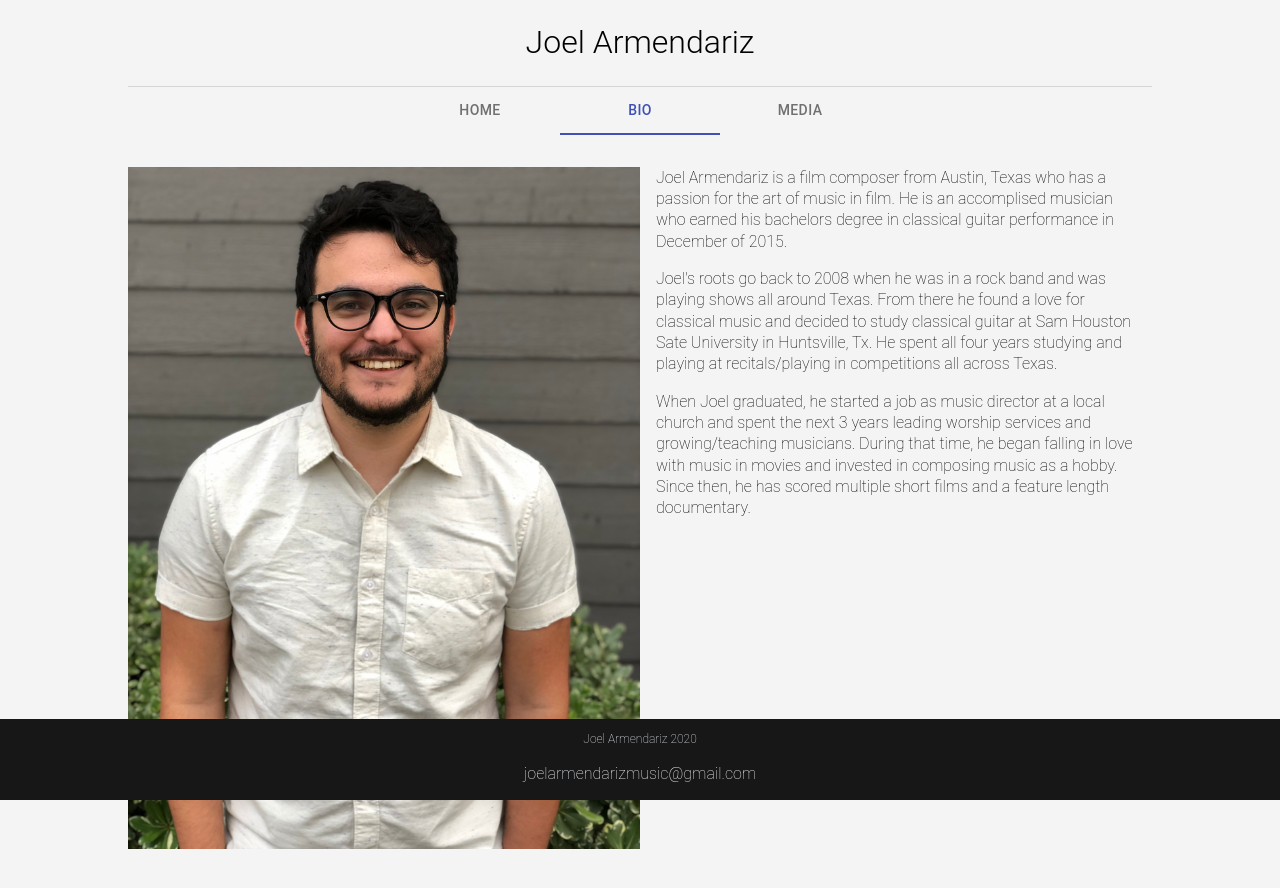
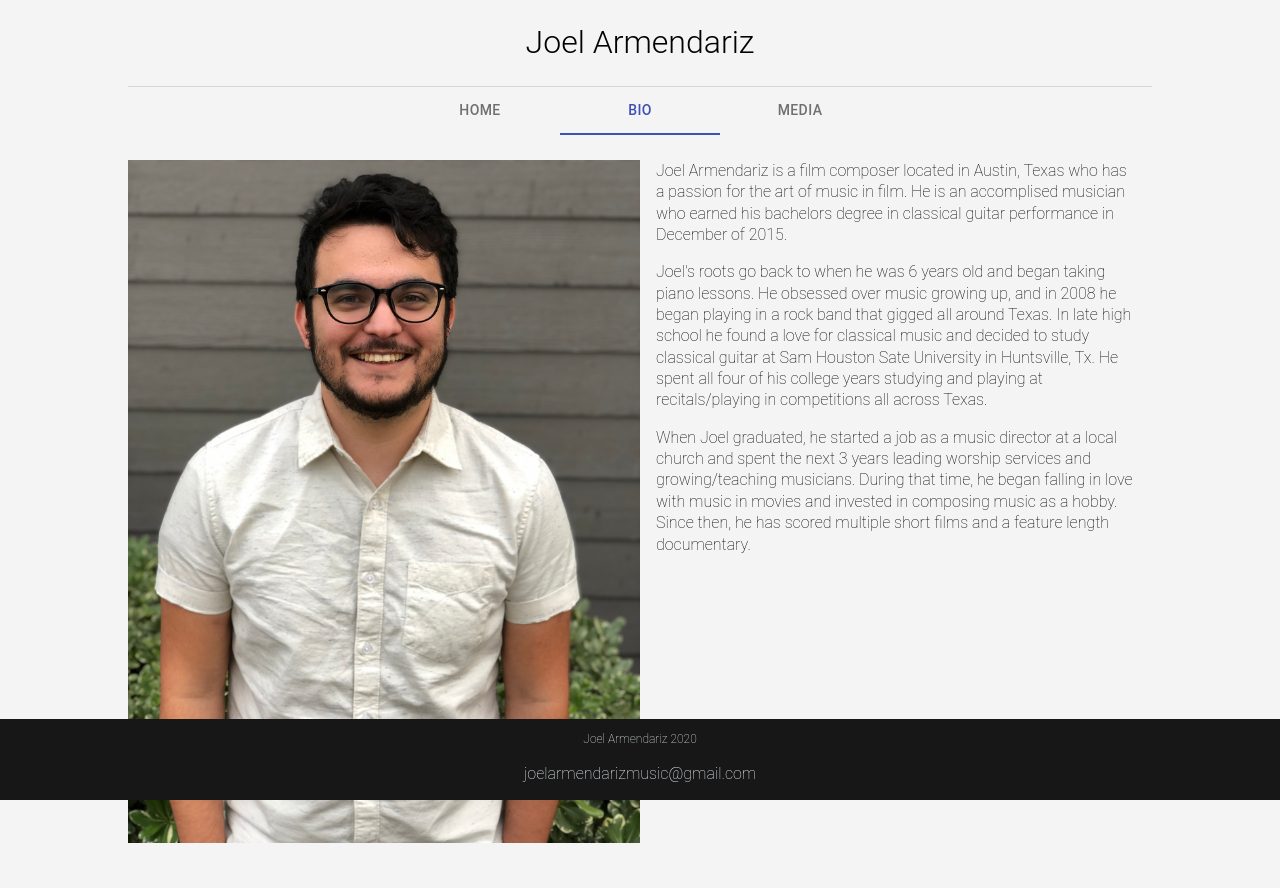
Before and after one commit to JoelArmendariz/composer-portfolio, a React (Create React App) app: page / in a window 1280 px wide. Both pictures are taken after a click on the tab "BIO". Shown: the top 888 px of the page. Built offline with nearby package versions, Linux system fonts and the light colour scheme.

Commit message:
script commit

```diff
--- a/src/components/Bio/Bio.css
+++ b/src/components/Bio/Bio.css
@@ -1,5 +1,5 @@
 .bio-tab-container {
-    margin-top: 2rem;
+    margin-top: 10rem;
     margin-bottom: 5rem;
     display: flex;
     justify-content: space-evenly;
--- a/src/components/Header/Header.css
+++ b/src/components/Header/Header.css
@@ -2,14 +2,18 @@
     display: flex;
     flex-direction: column;
     align-items: center;
-    width: 80%;
+    width: 100%;
+    position: fixed;
+    top: 0;
+    z-index: 50;
+    background-color: #f4f4f4;
 }
 
 .title-container {
     display: flex;
     justify-content: center;
     border-bottom: 1px solid rgba(0, 0, 0, 0.12);
-    width: 100%
+    width: 80%
 }
 
 .title {
--- a/src/components/Media/Media.css
+++ b/src/components/Media/Media.css
@@ -3,6 +3,7 @@
     flex-direction: column;
     align-items: center;
     margin-bottom: 3rem;
+    margin-top: 8rem;
     width: 80%;
 }
 
--- a/src/data/BioText.js
+++ b/src/data/BioText.js
@@ -1,7 +1,7 @@
 const BioText = {
-    p1: 'Joel Armendariz is a film composer from Austin, Texas who has a passion for the art of music in film. He is an accomplised musician who earned his bachelors degree in classical guitar performance in December of 2015.',
-    p2: 'Joel\'s roots go back to 2008 when he was in a rock band and was playing shows all around Texas. From there he found a love for classical music and decided to study classical guitar at Sam Houston Sate University in Huntsville, Tx. He spent all four years studying and playing at recitals/playing in competitions all across Texas.',
-    p3: 'When Joel graduated, he started a job as music director at a local church and spent the next 3 years leading worship services and growing/teaching musicians. During that time, he began falling in love with music in movies and invested in composing music as a hobby. Since then, he has scored multiple short films and a feature length documentary.'
+    p1: 'Joel Armendariz is a film composer located in Austin, Texas who has a passion for the art of music in film. He is an accomplised musician who earned his bachelors degree in classical guitar performance in December of 2015.',
+    p2: 'Joel\'s roots go back to when he was 6 years old and began taking piano lessons. He obsessed over music growing up, and in 2008 he began playing in a rock band that gigged all around Texas. In late high school he found a love for classical music and decided to study classical guitar at Sam Houston Sate University in Huntsville, Tx. He spent all four of his college years studying and playing at recitals/playing in competitions all across Texas.',
+    p3: 'When Joel graduated, he started a job as a music director at a local church and spent the next 3 years leading worship services and growing/teaching musicians. During that time, he began falling in love with music in movies and invested in composing music as a hobby. Since then, he has scored multiple short films and a feature length documentary.',
 }
 
 export default BioText;
```
